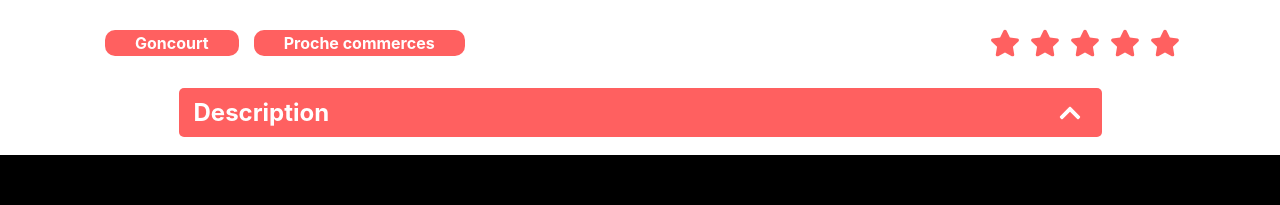
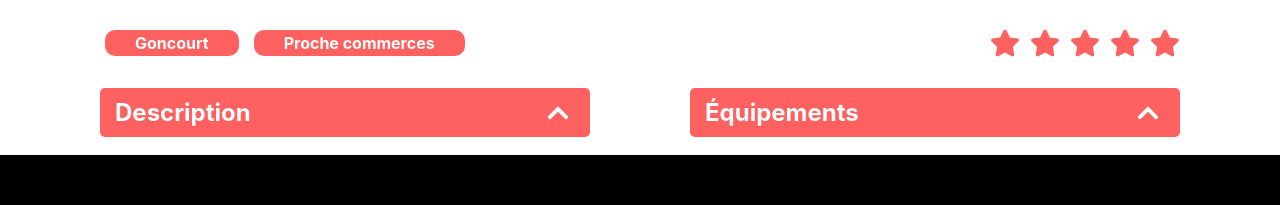
Before and after one commit to Lola-Jeanne/Kasa, a React (Create React App) app: page /logement/0979876d in a window 1280 px wide. Shown: the part 678-883 px from the top of the page. Built offline with nearby package versions, Linux system fonts and the light colour scheme.

Commit message:
:bug: résolution pb affichage liste equipements page logement

```diff
--- a/src/components/DropdownContent/dropdownContent.styles.scss
+++ b/src/components/DropdownContent/dropdownContent.styles.scss
@@ -17,6 +17,8 @@
     text-align: -webkit-left;
     margin-left: 50px;
     margin-right: 50px;
+    margin-bottom: 30px;
+    float: left;
 }
 
 .hide-content {
--- a/src/pages/About/about.styles.scss
+++ b/src/pages/About/about.styles.scss
@@ -6,7 +6,10 @@
         font-size: 18px;
         font-style: normal;
         font-weight: 400;
-        // visibility: hidden;
+
+        li {
+            list-style: none;
+        }
     }
 }
 
--- a/src/pages/Logement/logement.jsx
+++ b/src/pages/Logement/logement.jsx
@@ -44,6 +44,11 @@ function Logement() {
                 </div>
                 <div className="dropdownArea">
                     <Dropdowns buttonText="Description" content={<p className="text-content">{Logement?.description}</p>}/>
+                    <Dropdowns buttonText="Équipements" content={<p className="text-content">
+                        {Logement?.equipments.map((equipments, idx) => (
+                            <li key={idx}>{equipments}</li>
+                        ))}
+                        </p>}/>
                 </div>
             </div>
             <Footer />
```
